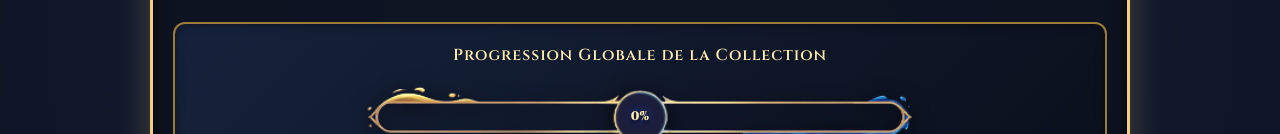
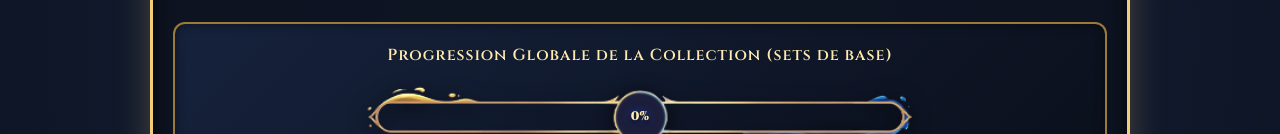
Before and after one commit to SirFurion/lorcana-dashboard, a plain HTML site: page index.html in a window 1280 px wide. Shown: the part 250-384 px from the top of the page. Drawn offline with Linux system fonts and the light colour scheme; no server answers.

Commit message:
Update index.html

```diff
--- a/index.html
+++ b/index.html
@@ -17,7 +17,7 @@
 
         <!-- Jauge Globale Personnalisée -->
         <div class="global-progress-box">
-            <div class="section-title">Progression Globale de la Collection</div>
+            <div class="section-title">Progression Globale de la Collection (sets de base)</div>
             <div class="custom-gauge-wrapper">
                 <div id="global-fill" class="custom-gauge-fill" style="width: 0%;"></div>
                 <img src="https://raw.githubusercontent.com/SirFurion/lorcana-dashboard/refs/heads/main/assets/images/jauge_border.png" class="custom-gauge-border" alt="Cadre de jauge">
```
